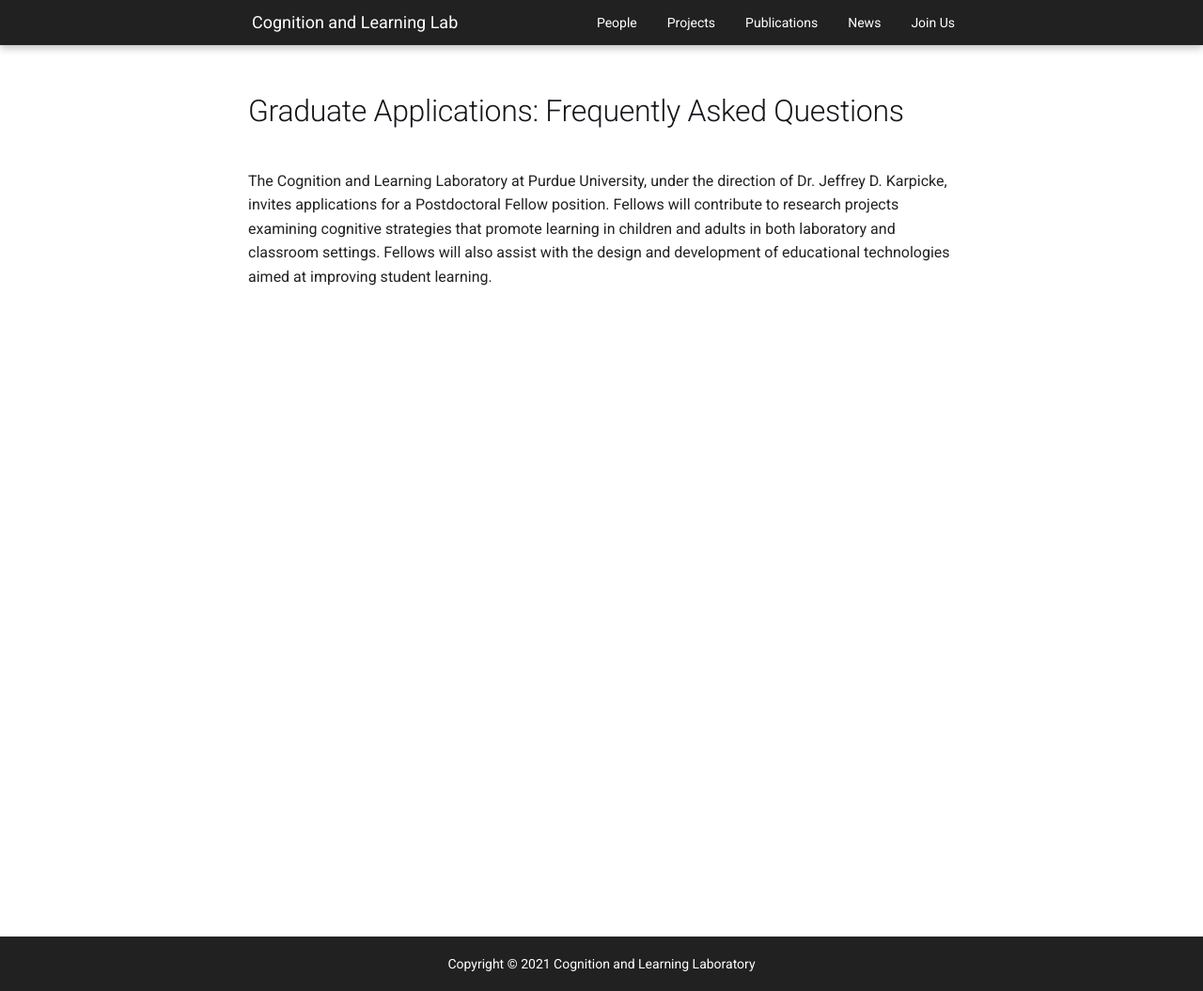
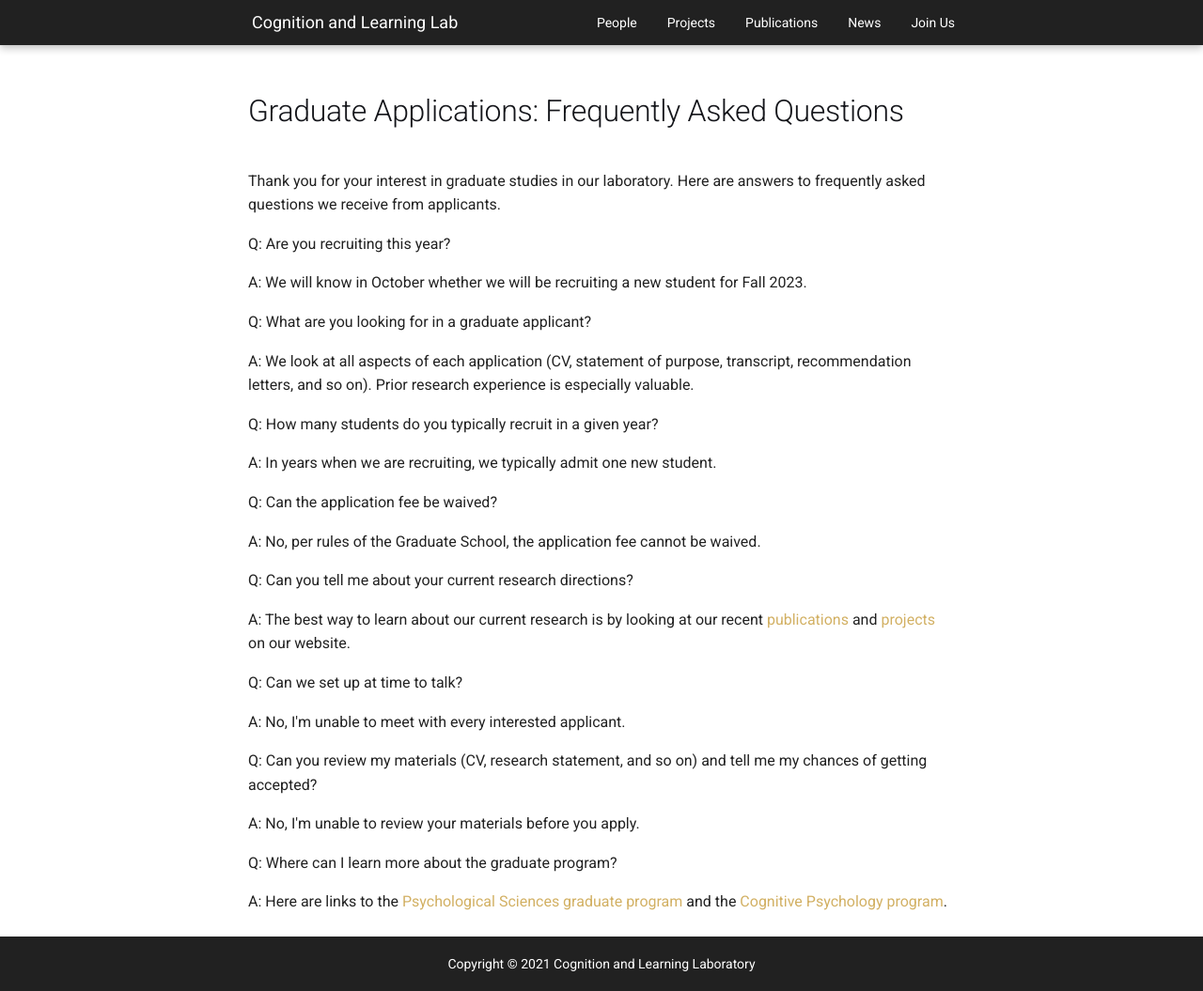
Before and after one commit to shivanya-chandra/pcllab.github.io, an MkDocs documentation site: the page built from docs/joinus/graduate.md, in a window 1280 px wide and 1055 px high. Shown: the whole window at 94% size. Built offline with MkDocs 1.6.1 and Material for MkDocs 9.7.7, drawn with Linux system fonts in a browser that asks for light colours.

Commit message:
Update graduate.md

```diff
--- a/docs/joinus/graduate.md
+++ b/docs/joinus/graduate.md
@@ -6,7 +6,44 @@ hide:
 
 # Graduate Applications: Frequently Asked Questions
 
-The Cognition and Learning Laboratory at Purdue University, under the direction of Dr. Jeffrey D. Karpicke, invites applications
-for a Postdoctoral Fellow position. Fellows will contribute to research projects examining cognitive strategies
-that promote learning in children and adults in both laboratory and classroom settings. Fellows will also assist
-with the design and development of educational technologies aimed at improving student learning.
+Thank you for your interest in graduate studies in our laboratory. Here are answers to frequently asked questions we receive from applicants.
+
+
+Q: Are you recruiting this year?
+
+A: We will know in October whether we will be recruiting a new student for Fall 2023.
+
+
+Q: What are you looking for in a graduate applicant?
+
+A: We look at all aspects of each application (CV, statement of purpose, transcript, recommendation letters, and so on). Prior research experience is especially valuable.
+
+
+Q: How many students do you typically recruit in a given year?
+
+A: In years when we are recruiting, we typically admit one new student.
+
+
+Q: Can the application fee be waived?
+
+A: No, per rules of the Graduate School, the application fee cannot be waived.
+
+
+Q: Can you tell me about your current research directions?
+
+A: The best way to learn about our current research is by looking at our recent [publications](../publications/){target="_blank" rel="noreferrer"} and [projects](../projects/){target="_blank" rel="noreferrer"} on our website.
+
+
+Q: Can we set up at time to talk?
+
+A: No, I'm unable to meet with every interested applicant.
+
+
+Q: Can you review my materials (CV, research statement, and so on) and tell me my chances of getting accepted?
+
+A: No, I'm unable to review your materials before you apply.
+
+
+Q: Where can I learn more about the graduate program?
+
+A: Here are links to the [Psychological Sciences graduate program](https://www.purdue.edu/hhs/psy/graduate/index.html){target="_blank" rel="noreferrer"} and the [Cognitive Psychology program](https://www.purdue.edu/hhs/psy/graduate/graduate_training_areas/cognitive_psychology/index.html){target="_blank" rel="noreferrer"}.
```
